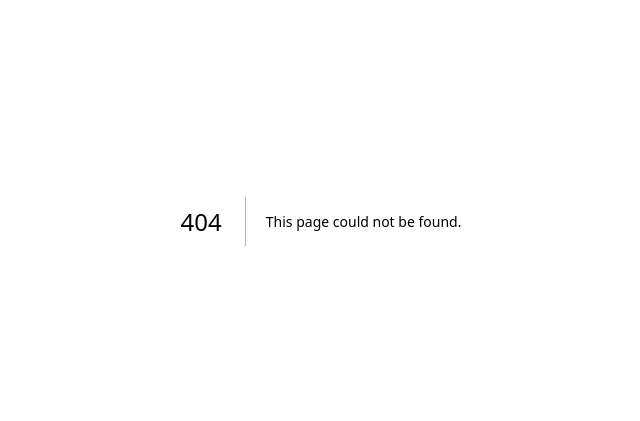
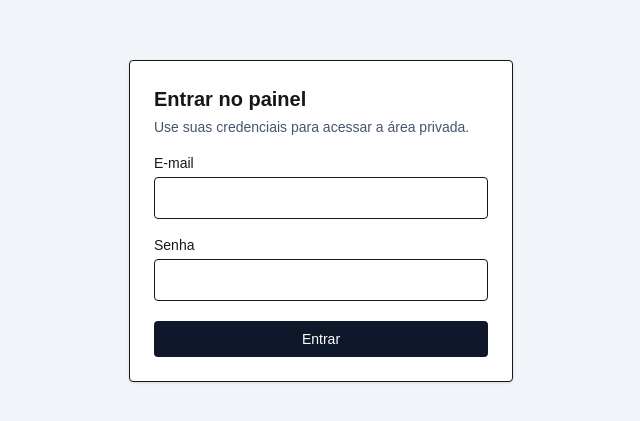
Before and after one commit to Dev-RuiDiniz/Ilex_Logistica, a Next.js app: page /login in a window 1280 px wide. Before the commit this address had no page. Shown: the part 179-600 px from the top of the page, without its empty margins (319-959 px from the left). Built offline with nearby package versions, Linux system fonts and the light colour scheme; no server answers.

Commit message:
feat(web): B-03 cria tela de login integrada a API JWT

```diff
--- /dev/null
+++ b/src/app/login/page.tsx
@@ -0,0 +1,72 @@
+"use client";
+
+import { FormEvent, useState } from "react";
+import { useRouter } from "next/navigation";
+
+import { apiLogin } from "@/lib/api";
+import { parseRoleFromEmail, saveSession } from "@/lib/session";
+
+export default function LoginPage() {
+  const router = useRouter();
+  const [email, setEmail] = useState("");
+  const [password, setPassword] = useState("");
+  const [error, setError] = useState("");
+  const [loading, setLoading] = useState(false);
+
+  const onSubmit = async (event: FormEvent) => {
+    event.preventDefault();
+    setError("");
+    setLoading(true);
+    try {
+      const result = await apiLogin(email, password);
+      saveSession({
+        email,
+        accessToken: result.access_token,
+        refreshToken: result.refresh_token,
+        role: parseRoleFromEmail(email),
+      });
+      router.push("/");
+    } catch {
+      setError("Credenciais inválidas. Verifique e tente novamente.");
+    } finally {
+      setLoading(false);
+    }
+  };
+
+  return (
+    <main className="flex min-h-screen items-center justify-center bg-slate-100 px-4">
+      <form onSubmit={onSubmit} className="w-full max-w-sm rounded border bg-white p-6 shadow-sm">
+        <h1 className="text-xl font-semibold">Entrar no painel</h1>
+        <p className="mt-1 text-sm text-slate-600">Use suas credenciais para acessar a área privada.</p>
+
+        <label className="mt-4 block text-sm font-medium">E-mail</label>
+        <input
+          type="email"
+          required
+          value={email}
+          onChange={(e) => setEmail(e.target.value)}
+          className="mt-1 w-full rounded border px-3 py-2"
+        />
+
+        <label className="mt-4 block text-sm font-medium">Senha</label>
+        <input
+          type="password"
+          required
+          value={password}
+          onChange={(e) => setPassword(e.target.value)}
+          className="mt-1 w-full rounded border px-3 py-2"
+        />
+
+        {error && <p className="mt-3 text-sm text-red-600">{error}</p>}
+
+        <button
+          type="submit"
+          disabled={loading}
+          className="mt-5 w-full rounded bg-slate-900 px-3 py-2 text-sm font-medium text-white disabled:opacity-60"
+        >
+          {loading ? "Entrando..." : "Entrar"}
+        </button>
+      </form>
+    </main>
+  );
+}
--- /dev/null
+++ b/src/features/auth/auth-provider.tsx
@@ -0,0 +1,39 @@
+"use client";
+
+import { createContext, useContext, useMemo, useState } from "react";
+
+import { clearSession, getSession, saveSession } from "@/lib/session";
+import type { SessionData } from "@/lib/types";
+
+interface AuthContextValue {
+  session: SessionData | null;
+  setSession: (value: SessionData) => void;
+  logout: () => void;
+}
+
+const AuthContext = createContext<AuthContextValue | null>(null);
+
+export function AuthProvider({ children }: { children: React.ReactNode }) {
+  const [session, setSessionState] = useState<SessionData | null>(() => getSession());
+
+  const setSession = (value: SessionData) => {
+    saveSession(value);
+    setSessionState(value);
+  };
+
+  const logout = () => {
+    clearSession();
+    setSessionState(null);
+  };
+
+  const value = useMemo(() => ({ session, setSession, logout }), [session]);
+  return <AuthContext.Provider value={value}>{children}</AuthContext.Provider>;
+}
+
+export function useAuth() {
+  const ctx = useContext(AuthContext);
+  if (!ctx) {
+    throw new Error("useAuth deve ser usado dentro de AuthProvider");
+  }
+  return ctx;
+}
--- /dev/null
+++ b/src/lib/api.ts
@@ -0,0 +1,64 @@
+import type { Carrier } from "@/lib/types";
+
+const API_BASE = process.env.NEXT_PUBLIC_API_URL ?? "http://127.0.0.1:8000/api/v1";
+
+async function request<T>(path: string, init?: RequestInit): Promise<T> {
+  const response = await fetch(`${API_BASE}${path}`, {
+    ...init,
+    headers: {
+      "Content-Type": "application/json",
+      ...(init?.headers ?? {}),
+    },
+    cache: "no-store",
+  });
+
+  if (!response.ok) {
+    const text = await response.text();
+    throw new Error(text || "Falha na API");
+  }
+  return response.json() as Promise<T>;
+}
+
+export async function apiLogin(email: string, password: string) {
+  return request<{ access_token: string; refresh_token: string; token_type: string }>("/auth/login", {
+    method: "POST",
+    body: JSON.stringify({ email, password }),
+  });
+}
+
+export async function listCarriers(token: string, includeInactive = false): Promise<Carrier[]> {
+  const query = includeInactive ? "?include_inactive=true" : "";
+  return request<Carrier[]>(`/carriers${query}`, {
+    headers: { Authorization: `Bearer ${token}` },
+  });
+}
+
+export async function createCarrier(
+  token: string,
+  payload: { name: string; external_code?: string; integration_metadata: Record<string, unknown> },
+): Promise<Carrier> {
+  return request<Carrier>("/carriers", {
+    method: "POST",
+    headers: { Authorization: `Bearer ${token}` },
+    body: JSON.stringify(payload),
+  });
+}
+
+export async function updateCarrier(
+  token: string,
+  id: number,
+  payload: { name?: string; external_code?: string; integration_metadata?: Record<string, unknown> },
+): Promise<Carrier> {
+  return request<Carrier>(`/carriers/${id}`, {
+    method: "PUT",
+    headers: { Authorization: `Bearer ${token}` },
+    body: JSON.stringify(payload),
+  });
+}
+
+export async function inactivateCarrier(token: string, id: number): Promise<Carrier> {
+  return request<Carrier>(`/carriers/${id}/inactivate`, {
+    method: "POST",
+    headers: { Authorization: `Bearer ${token}` },
+  });
+}
--- /dev/null
+++ b/src/lib/session.ts
@@ -0,0 +1,33 @@
+import type { SessionData, UserRole } from "@/lib/types";
+
+const SESSION_KEY = "ilex.session";
+
+export function parseRoleFromEmail(email: string): UserRole {
+  if (email.includes("admin")) return "admin";
+  if (email.includes("audit")) return "auditoria";
+  if (email.includes("gestor")) return "gestor";
+  return "logistica";
+}
+
+export function saveSession(data: SessionData): void {
+  if (typeof window === "undefined") return;
+  localStorage.setItem(SESSION_KEY, JSON.stringify(data));
+  document.cookie = `ilex_token=${data.accessToken}; path=/`;
+}
+
+export function getSession(): SessionData | null {
+  if (typeof window === "undefined") return null;
+  const raw = localStorage.getItem(SESSION_KEY);
+  if (!raw) return null;
+  try {
+    return JSON.parse(raw) as SessionData;
+  } catch {
+    return null;
+  }
+}
+
+export function clearSession(): void {
+  if (typeof window === "undefined") return;
+  localStorage.removeItem(SESSION_KEY);
+  document.cookie = "ilex_token=; path=/; expires=Thu, 01 Jan 1970 00:00:00 GMT";
+}
--- /dev/null
+++ b/src/lib/types.ts
@@ -0,0 +1,16 @@
+export type UserRole = "admin" | "logistica" | "gestor" | "auditoria";
+
+export interface SessionData {
+  accessToken: string;
+  refreshToken: string;
+  role: UserRole;
+  email: string;
+}
+
+export interface Carrier {
+  id: number;
+  name: string;
+  external_code?: string | null;
+  integration_metadata: Record<string, unknown>;
+  is_active: boolean;
+}
```
